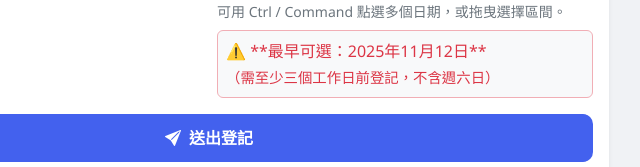
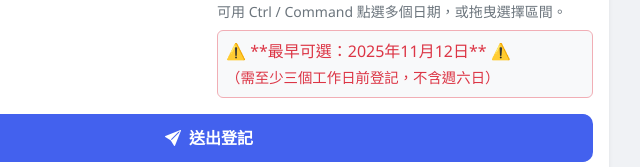
Before and after one commit to Chung9312/lunch_cancel, a plain HTML site: page index.html in a window 1280 px wide. Shown: the part 351-518 px from the top of the page, 431-1071 px from the left. Drawn offline with nearby package versions, Linux system fonts and the light colour scheme.

Commit message:
Update index.html

```diff
--- a/index.html
+++ b/index.html
@@ -243,7 +243,7 @@
     // 6. 優化最早可選日期提示的顯示
     const minNoticeEl = document.getElementById('minNotice');
     // 使用 strong 標籤來強調日期並分行顯示說明
-    minNoticeEl.innerHTML = `<div style="font-size: 1.0rem;">⚠️ **最早可選：${formatChineseDate(minDate)}**<br><small class="d-block mt-1" style="font-size: 0.9rem;">（需至少三個工作日前登記，不含週六日）</small>`;
+    minNoticeEl.innerHTML = `<div style="font-size: 1.0rem;">⚠️ **最早可選：${formatChineseDate(minDate)}** ⚠️<br><small class="d-block mt-1" style="font-size: 0.9rem;">（需至少三個工作日前登記，不含週六日）</small>`;
 
     // 小幫手：只比較日期（忽略時間）
     function dateOnly(d) { return new Date(d.getFullYear(), d.getMonth(), d.getDate()); }
```
